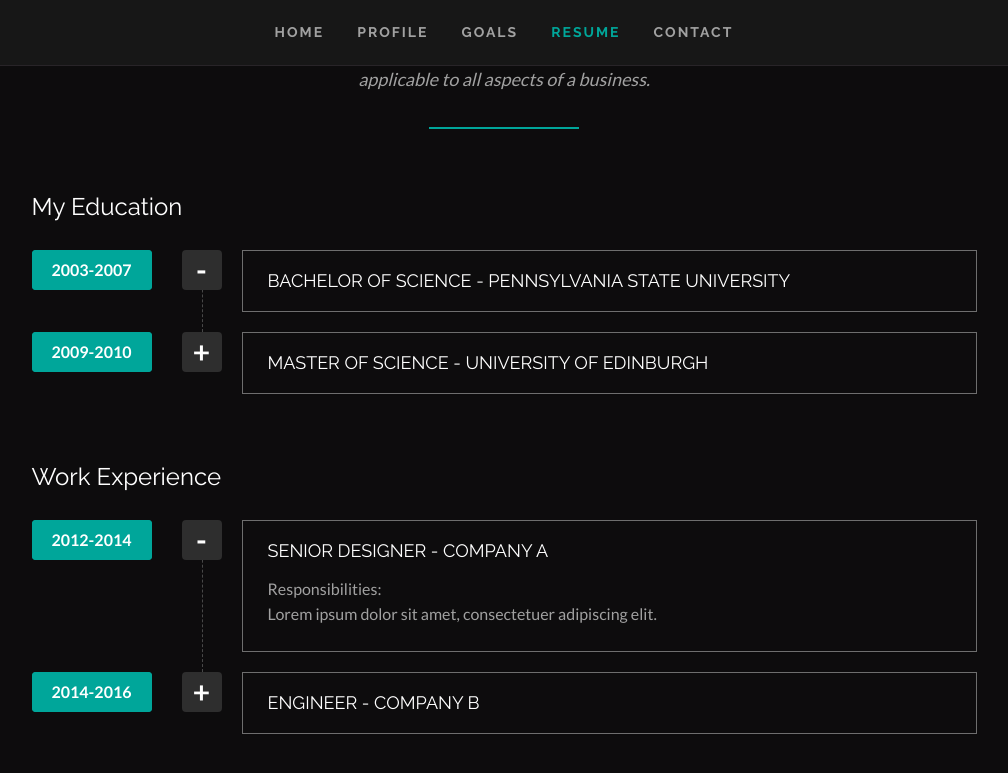
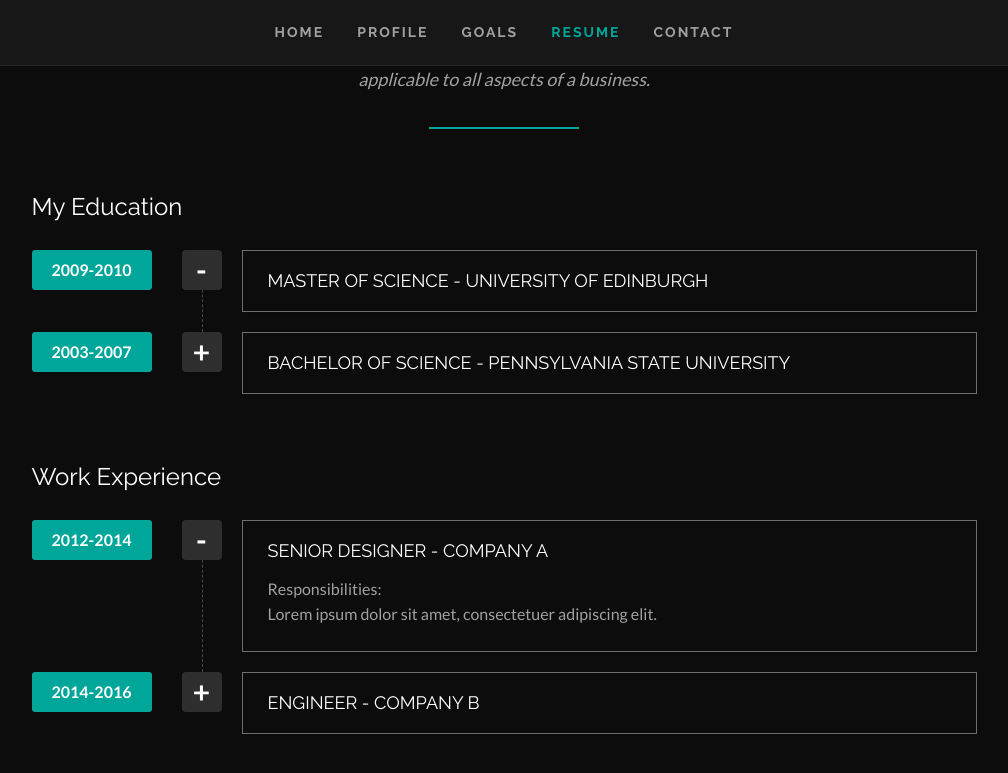
Before and after one commit to clearcareer/KenHu, a Jekyll site: the page built from index.html, in a window 1280 px wide and 900 px high, scrolled down 2487 px. Shown: the top 773 px of the window, without its empty margins (136-1144 px from the left). Built offline with Jekyll 4.4.1, drawn with Linux system fonts in a browser that asks for light colours; some web fonts are replaced; part of the change alters nothing that is shown.

```diff
--- a/index.html
+++ b/index.html
@@ -24,16 +24,16 @@ goals:
     icon: star
     description: "I've had an interest in drawing for as long as I can remember. Having rekindled that passion in adulthood, I exercise it on my favorite subjects from fashion to superheroes."
 education:
+  - number: 2
+    years: 2009-2010
+    degree: Master of Science
+    institution: University of Edinburgh
+    description: 'Artificial Intelligence, Learning From Data'
   - number: 1
     years: 2003-2007
     degree: Bachelor of Science
     institution: Pennsylvania State University
     description: 'Information Sciences and Technology, Design and Development'
-  - number: 2
-    years: 2009-2010
-    degree: Master of Science
-    institution: University of Edinburgh
-    description: 'Artificial Intelligence, Learning From Data'
 work_experience:
   - number: 1
     years: 2012-2014
```
